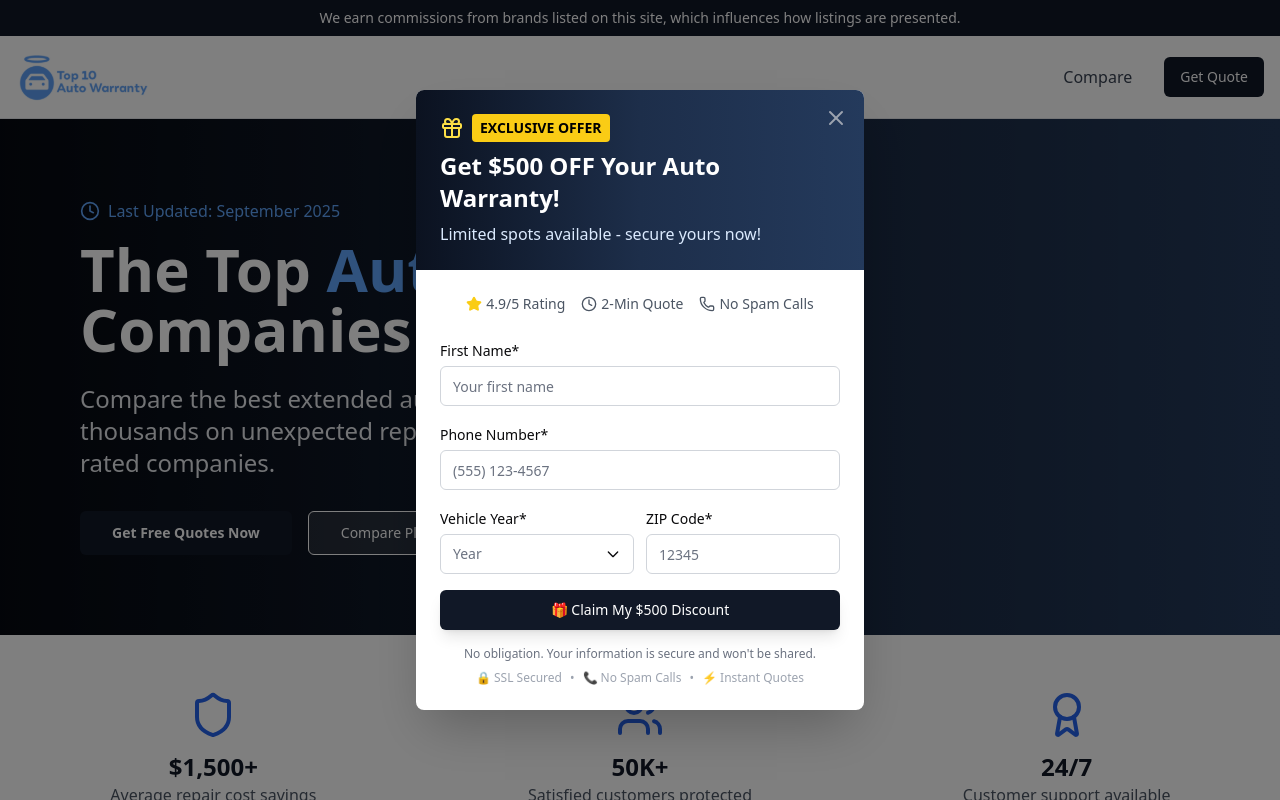
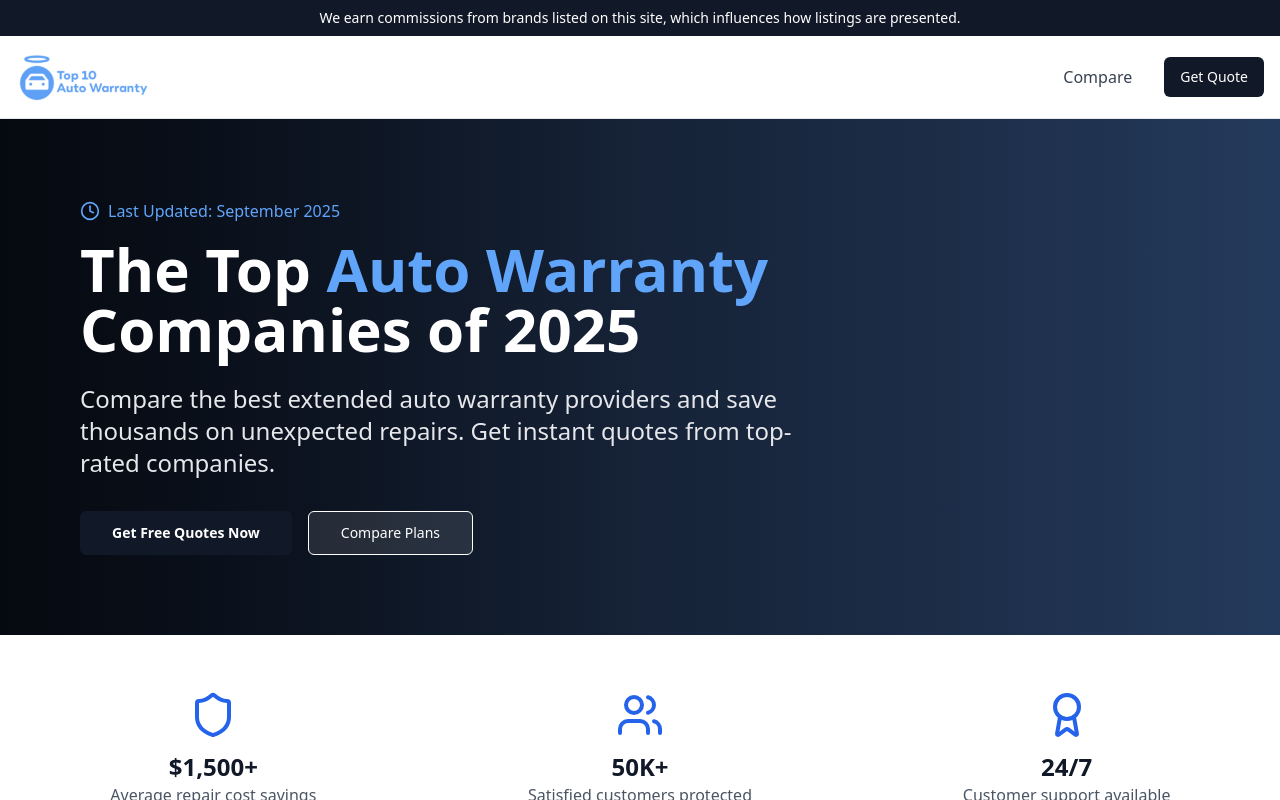
Before and after one commit to neharawat2000/car-warranty-demo, a Next.js app: page / in a window 1280 px wide. Shown: the top 800 px of the page. Built offline with nearby package versions, Linux system fonts and the light colour scheme.

Commit message:
removed the discount popup

```diff
--- a/src/app/page.tsx
+++ b/src/app/page.tsx
@@ -365,7 +365,7 @@ export default function Home() {
       </footer>
 
       {/* Scroll-triggered Popup */}
-      <ScrollPopup />
+      {/* <ScrollPopup /> */}
     </div>
   )
 }
```
